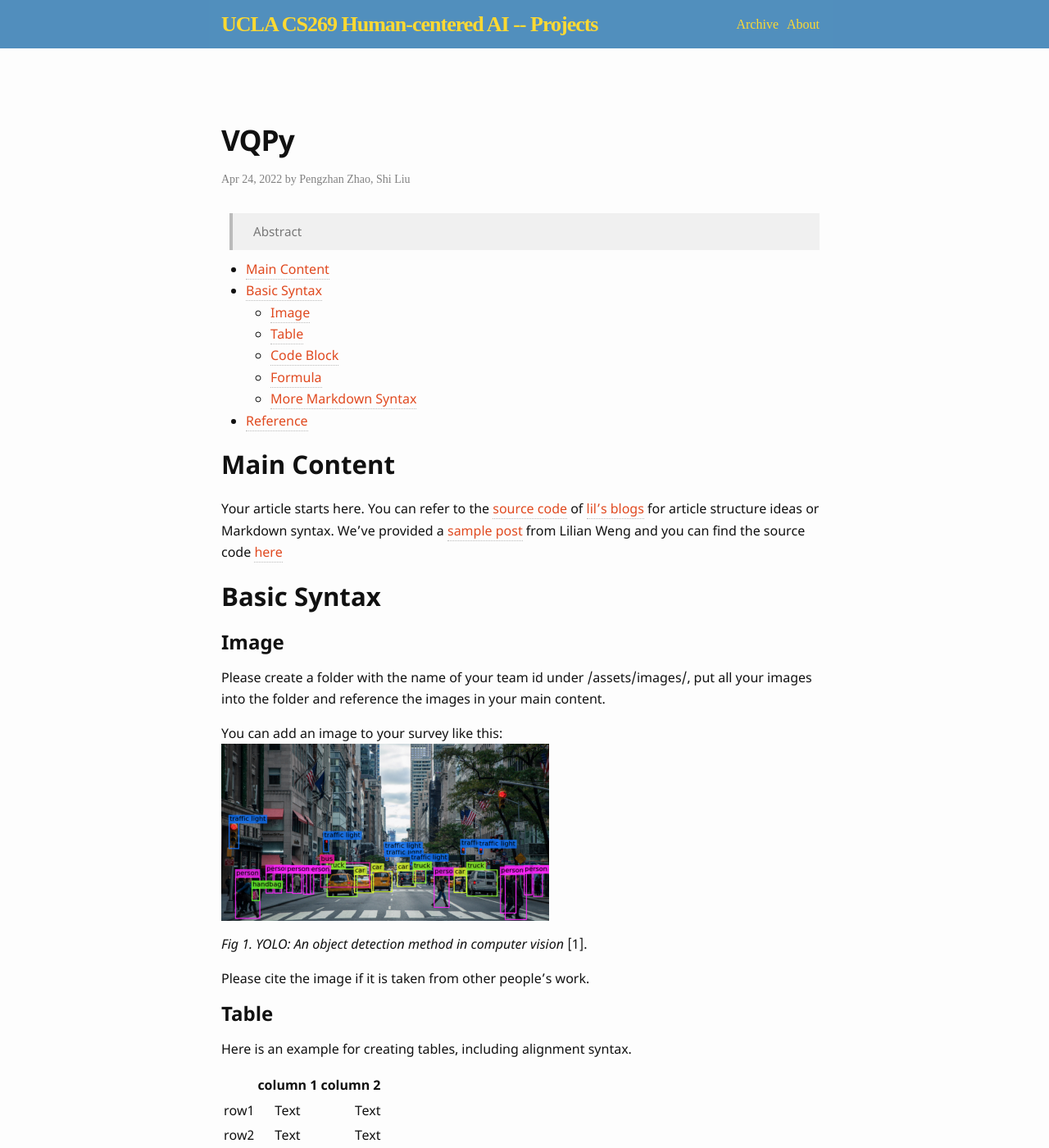
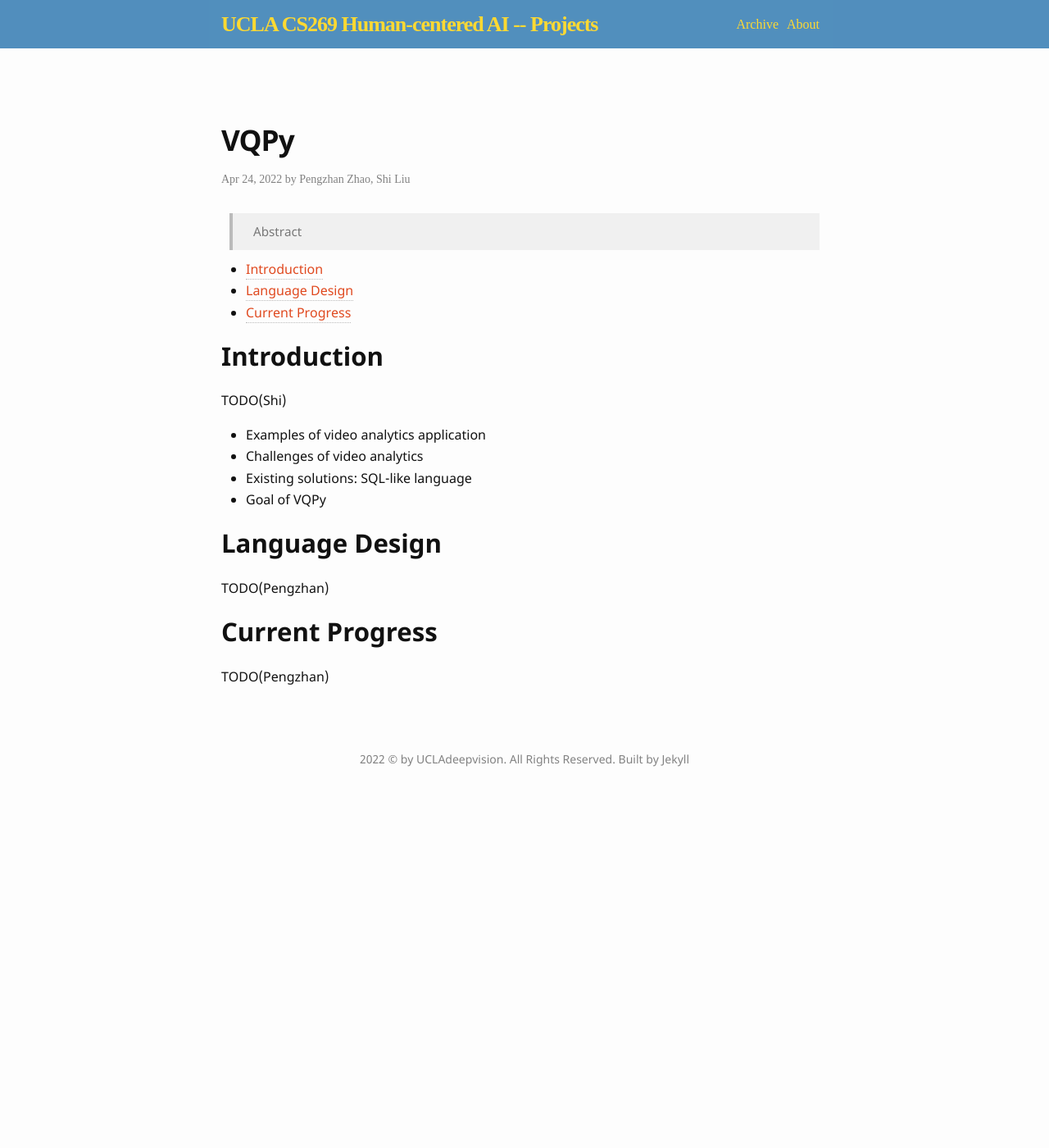
Before and after one commit to UCLAdeepvision/CS269-projects-2022spring, a Jekyll site: the page built from _posts/2022-04-24-team15-vqpy.md, in a window 1280 px wide and 1400 px high. Shown: the whole window at 82% size. Built offline with Jekyll 4.4.1, drawn with Linux system fonts in a browser that asks for light colours; some web fonts are replaced; formulas are drawn with MathJax 3; comment, search, counter and statistics services are not loaded; some of the changed text lies outside the part shown.

Commit message:
Write skeleton for the post

````diff
--- a/_posts/2022-04-24-team15-vqpy.md
+++ b/_posts/2022-04-24-team15-vqpy.md
@@ -14,55 +14,19 @@ date: 2022-04-24
 * TOC
 {:toc}
 
-## Main Content
+## Introduction
 
-Your article starts here. You can refer to the [source code](https://github.com/lilianweng/lil-log/tree/master/_posts) of [lil's blogs](https://lilianweng.github.io/lil-log/) for article structure ideas or Markdown syntax. We've provided a [sample post](https://ucladeepvision.github.io/CS188-Projects-2022Winter/2017/06/21/an-overview-of-deep-learning.html) from Lilian Weng and you can find the source code [here](https://raw.githubusercontent.com/UCLAdeepvision/CS188-Projects-2022Winter/main/_posts/2017-06-21-an-overview-of-deep-learning.md)
+TODO(Shi)
 
-## Basic Syntax
-### Image
-Please create a folder with the name of your team id under /assets/images/, put all your images into the folder and reference the images in your main content.
+- Examples of video analytics application
+- Challenges of video analytics
+- Existing solutions: SQL-like language
+- Goal of VQPy
 
-You can add an image to your survey like this:
-![YOLO]({{ '/assets/images/UCLAdeepvision/object_detection.png' | relative_url }})
-{: style="width: 400px; max-width: 100%;"}
-*Fig 1. YOLO: An object detection method in computer vision* [1].
+## Language Design
 
-Please cite the image if it is taken from other people's work.
+TODO(Pengzhan)
 
+## Current Progress
 
-### Table
-Here is an example for creating tables, including alignment syntax.
-
-|             | column 1    |  column 2     |
-| :---        |    :----:   |          ---: |
-| row1        | Text        | Text          |
-| row2        | Text        | Text          |
-
-
-
-### Code Block
-```
-# This is a sample code block
-import torch
-print (torch.__version__)
-```
-
-
-### Formula
-Please use latex to generate formulas, such as:
-
-$$
-\tilde{\mathbf{z}}^{(t)}_i = \frac{\alpha \tilde{\mathbf{z}}^{(t-1)}_i + (1-\alpha) \mathbf{z}_i}{1-\alpha^t}
-$$
-
-or you can write in-text formula $$y = wx + b$$.
-
-### More Markdown Syntax
-You can find more Markdown syntax at [this page](https://www.markdownguide.org/basic-syntax/).
-
-## Reference
-Please make sure to cite properly in your work, for example:
-
-[1] Redmon, Joseph, et al. "You only look once: Unified, real-time object detection." *Proceedings of the IEEE conference on computer vision and pattern recognition*. 2016.
-
----
+TODO(Pengzhan)
````
